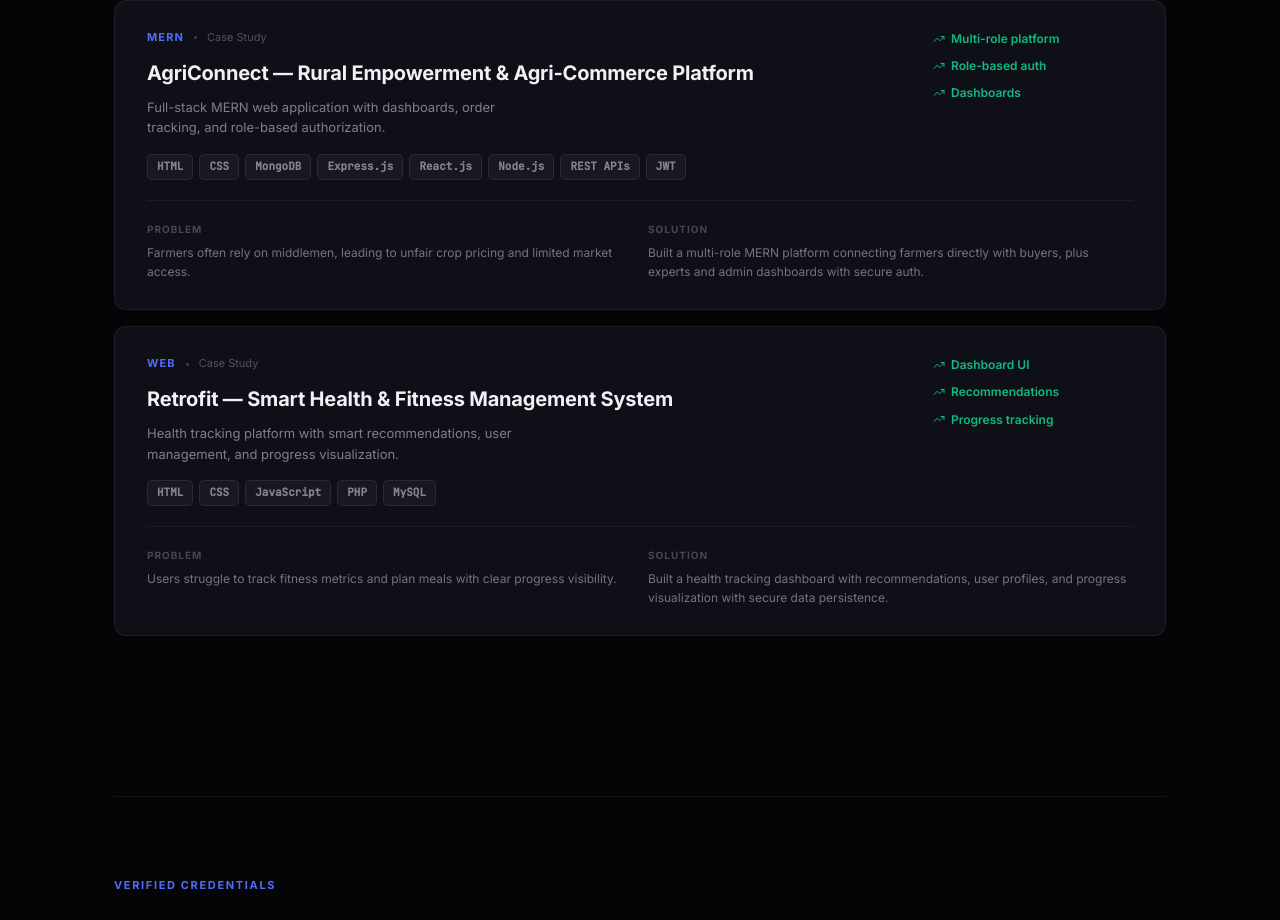
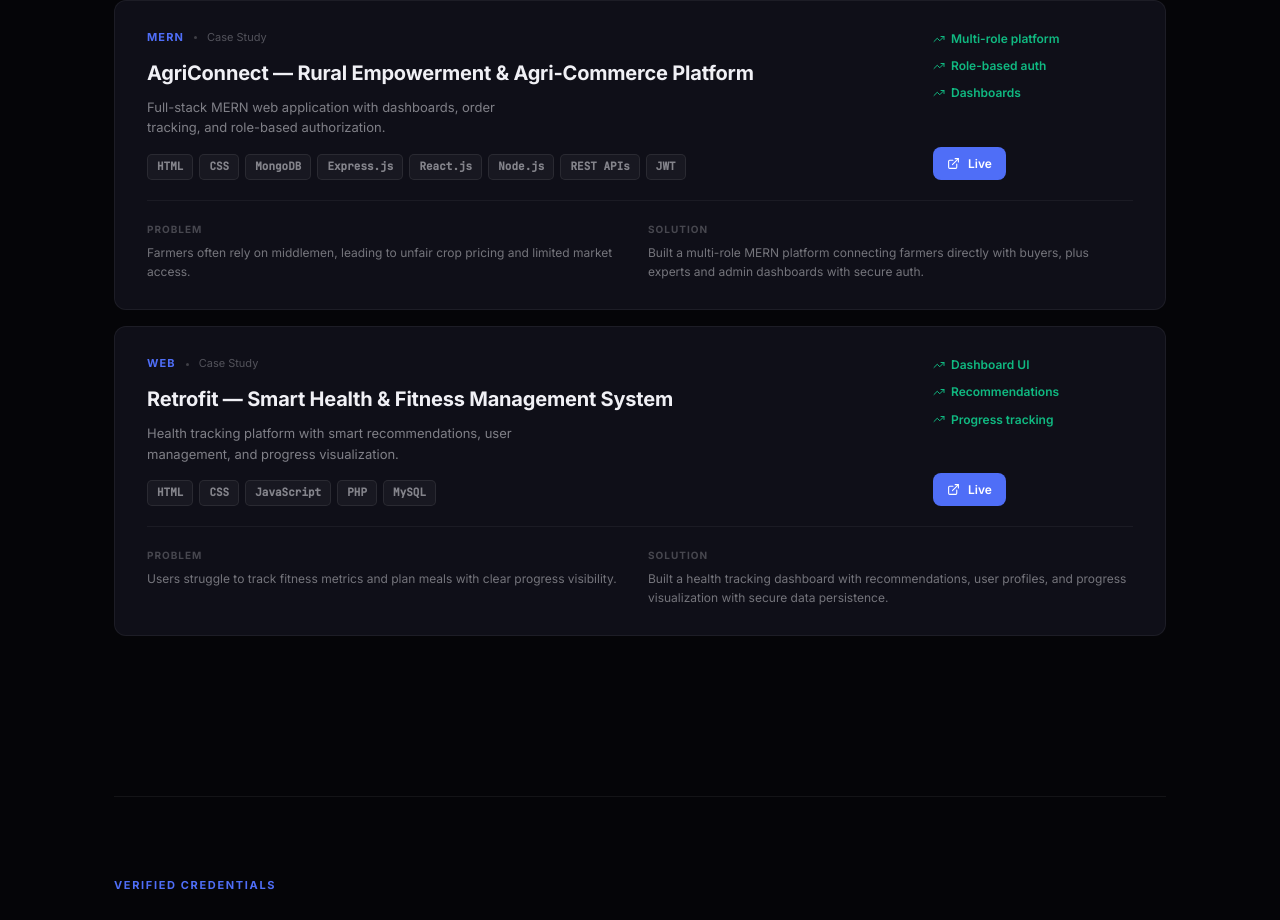
Before and after one commit to Vikram023/vikram_portfolio-, a React (Vite) app: page / in a window 1280 px wide. Shown: the part 3277-4197 px from the top of the page. Built offline with nearby package versions, Linux system fonts and the light colour scheme.

Commit message:
live link added

```diff
--- a/src/data/portfolioData.js
+++ b/src/data/portfolioData.js
@@ -81,7 +81,7 @@ export const portfolioData = {
       techStack: ["HTML", "CSS", "MongoDB", "Express.js", "React.js", "Node.js", "REST APIs", "JWT"],
       metrics: ["Multi-role platform", "Role-based auth", "Dashboards"],
       github: "#",
-      live: "#",
+      live: "https://agri-connect-green.vercel.app/",
       description: "Full-stack MERN web application with dashboards, order tracking, and role-based authorization."
     },
     {
@@ -93,7 +93,7 @@ export const portfolioData = {
       techStack: ["HTML", "CSS", "JavaScript", "PHP", "MySQL"],
       metrics: ["Dashboard UI", "Recommendations", "Progress tracking"],
       github: "#",
-      live: "#",
+      live: "https://retrofit023.gt.tc/",
       description: "Health tracking platform with smart recommendations, user management, and progress visualization."
     }
   ],
```
